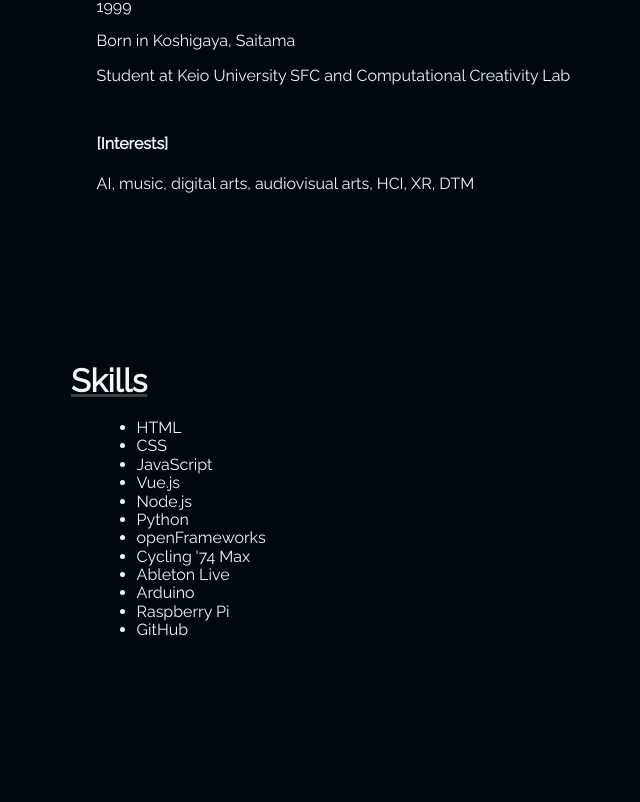
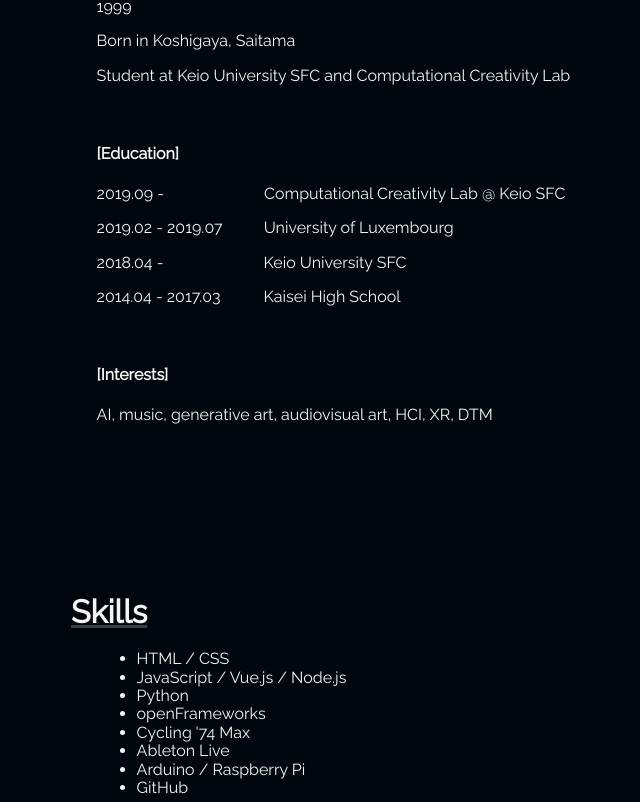
Before and after one commit to ryorod/ryogoishino, a Vue app: page / in a window 1280 px wide. Shown: the part 1498-2300 px from the top of the page, without its empty margins (57-697 px from the left). Built offline with nearby package versions, Linux system fonts and the light colour scheme; what vue-smoothscroll, vue-typer would draw is missing.

Commit message:
some updates

```diff
--- a/src/App.vue
+++ b/src/App.vue
@@ -152,7 +152,7 @@
 
 .top-text{
   color: whitesmoke;
-  font-size: 50px;
+  font-size: 70px;
 }
 
 
@@ -173,13 +173,13 @@
 
 @media screen and (max-width: 1200px) {
   .top-text{
-    font-size: 35px;
+    font-size: 50px;
   }
 }
 
 @media screen and (max-width: 768px){
   .top-text{
-    font-size: 25px;
+    font-size: 35px;
   }
   #header{
     display: none;
@@ -209,7 +209,7 @@
 
 @media screen and (max-width: 450px) {
   .top-text{
-    font-size: 11px;
+    font-size: 15px;
   }
 }
 
--- a/src/components/About.vue
+++ b/src/components/About.vue
@@ -9,9 +9,16 @@
               <p>1999</p>
               <p>Born in Koshigaya, Saitama</p>
               <p>Student at Keio University SFC and Computational Creativity Lab</p>
+              <div class="education">
+                <h4>[Education]</h4>
+                <p><span class="edu-current">2019.09 -</span><a href="https://cclab.sfc.keio.ac.jp/" target="_blank">Computational Creativity Lab</a> @ Keio SFC</p>
+                <p><span class="edu-unilu">2019.02 - 2019.07</span><a href="https://wwwen.uni.lu/" target="_blank">University of Luxembourg</a></p>
+                <p><span class="edu-current">2018.04 -</span><a href="https://www.sfc.keio.ac.jp/" target="_blank">Keio University SFC</a></p>
+                <p><span class="edu-kaisei">2014.04 - 2017.03</span><a href="https://kaiseigakuen.jp/" target="_blank">Kaisei High School</a></p>
+              </div>
               <div class="interests">
                 <h4>[Interests]</h4>
-                <p> AI, music, digital arts, audiovisual arts, HCI, XR, DTM</p>
+                <p>AI, music, generative art, audiovisual art, HCI, XR, DTM</p>
               </div>
             </div>
         </div>
@@ -35,8 +42,34 @@
   height: 330px;
 }
 
+.education{
+  margin-top: 60px;
+}
+
+.edu-current{
+  margin-right: 100px;
+}
+
+.edu-unilu{
+  margin-right: 41px;
+}
+
+.edu-kaisei{
+  margin-right: 43px;
+}
+
 .interests{
-  margin-top: 50px;
+  margin-top: 60px;
+}
+
+a:link, a:visited, a:active {
+  color: whitesmoke;
+  text-decoration: none;
+}
+
+a:hover{
+  text-decoration: underline;
+  text-decoration-color: rgba(192,192,192,0.7);
 }
 
 
--- a/src/components/Contact.vue
+++ b/src/components/Contact.vue
@@ -1,10 +1,8 @@
 <template>
     <div>
         <h1 class="content-title">Contact</h1>
-        <div class="sam">
-            <div class="link">
-                <a href="mailto:t18063ri@sfc.keio.ac.jp" class="link-icon"><font-awesome-icon icon="envelope" class="web-icon mail"/></a>
-            </div>
+        <div class="link">
+            <a href="mailto:t18063ri@sfc.keio.ac.jp" class="link-icon"><font-awesome-icon icon="envelope" class="web-icon mail"/></a>
         </div>
     </div>
 </template>
@@ -36,21 +34,21 @@
 
 
 .mail{
-    color: #DD5144;
+    color: #00070e;
 }
 .mail:hover{
-    background-color: #DD5144;
+    background-color: #00070e;
 }
 
 
 
 @media screen and (max-width: 768px){
     .web-icon{
-        color:white;
+        color: #00070e;
     }
 
     .mail{
-        background-color: #DD5144;
+        background-color: white;
     }
 }
 </style>
--- a/src/components/Footer.vue
+++ b/src/components/Footer.vue
@@ -1,6 +1,6 @@
 <template>
   <div class="footer">
-    <p class="footer-title">&copy;2020 Ryogo_Ishino</p>
+    <p class="footer-title">&copy;2020 石野稜悟</p>
   </div>
 </template>
 
--- a/src/components/Post.vue
+++ b/src/components/Post.vue
@@ -28,6 +28,18 @@
 
 
 @media screen and (max-width: 768px){
+    .post{
+        padding-left: 1px;
+        padding-right: 1px;
+        display: block;
+    }
+
+    .my-posts{
+        margin-right: 10px;
+        margin-bottom: 10px;
+        width: 400px;
+        height: 240px;
+    }
 
 }
 </style>
--- a/src/components/Skill.vue
+++ b/src/components/Skill.vue
@@ -4,17 +4,13 @@
         <div>
             <div class="languages">
                 <ul>
-                    <li>HTML</li>
-                    <li>CSS</li>
-                    <li>JavaScript</li>
-                    <li>Vue.js</li>
-                    <li>Node.js</li>
+                    <li>HTML / CSS</li>
+                    <li>JavaScript / Vue.js / Node.js</li>
                     <li>Python</li>
                     <li>openFrameworks</li>
                     <li>Cycling '74 Max</li>
                     <li>Ableton Live</li>
-                    <li>Arduino</li>
-                    <li>Raspberry Pi</li>
+                    <li>Arduino / Raspberry Pi</li>
                     <li>GitHub</li>
                 </ul>
             </div>
--- a/src/components/Work.vue
+++ b/src/components/Work.vue
@@ -40,9 +40,14 @@
       padding-right: 1%;
       display: block;
   }
+
+  .works-img{
+      margin-right: 10px;
+      margin-bottom: 10px;
+      width: 400px;
+      height: 240px;
+  }
+
 }
 
-@media screen and (max-width: 550px){
-
-}
 </style>
```
